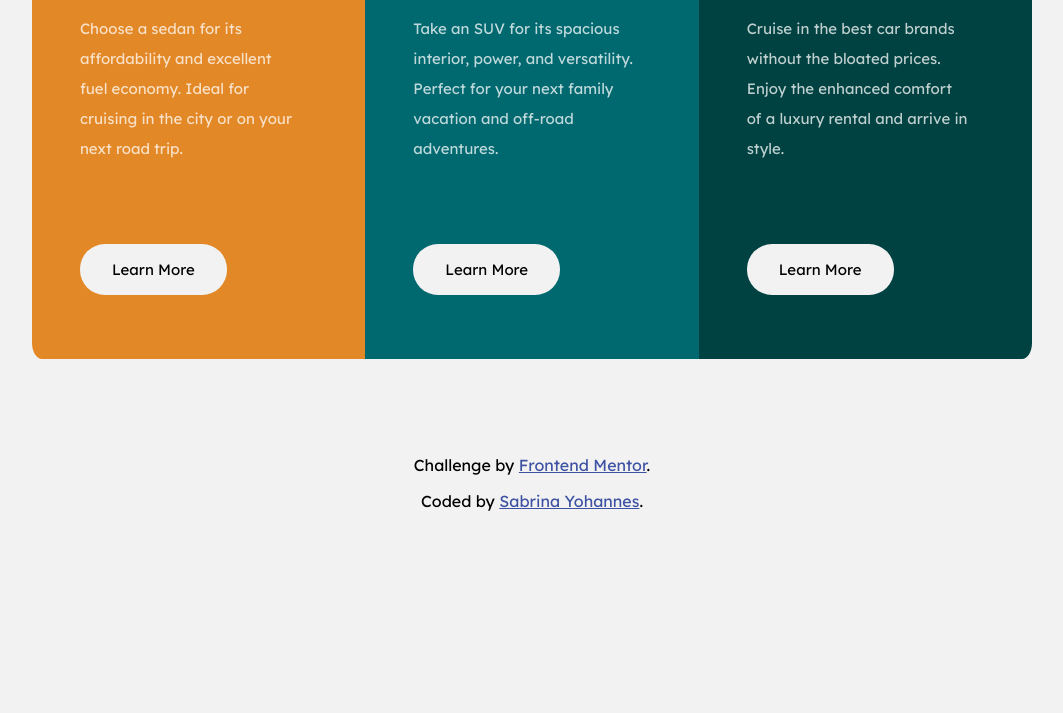
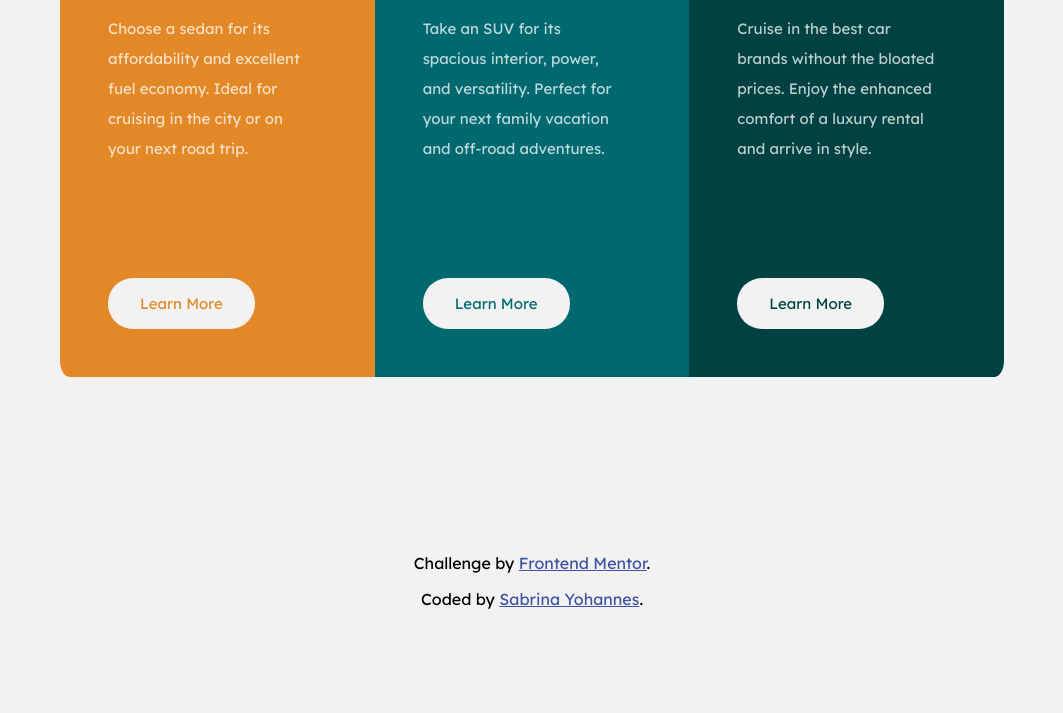
Before and after one commit to SabrinaY123/3-column-preview-card-component-main, a plain HTML site: page index.html in a window 1280 px wide. Shown: the part 269-982 px from the top of the page, without its empty margins (108-1171 px from the left). Before the commit the page ends 804 px from the top, so only its background shows below. Drawn offline with Linux system fonts and the light colour scheme.

Commit message:
Fixed: Responsiveness

```diff
--- a/css/responsive-styles.css
+++ b/css/responsive-styles.css
@@ -4,7 +4,7 @@
     }
 
     .col p {
-        margin-bottom: 2.5rem;
+        margin-bottom: 4rem;
     }
 
     .Sedan {
@@ -14,21 +14,37 @@
     .Luxury {
         border-radius: 0 0 3% 3%;
     }
+
+    .button {
+        font-size:17px;
+    }
 }
 
-@media (min-width:600px) and (max-width:1050px) {
+@media (min-width:600px) and (max-width:1100px) {
+    #container {
+        margin: 4rem;
+        grid-template-columns: repeat(auto-fill, minmax(250px,1fr));
+    }
     .Sedan {
         border-radius: 0;
     }
 
     .Luxury {
         border-radius: 0;
+        font-size: 12px;
+    }
+
+    .button {
+        padding: 0.7rem 1.4rem;
     }
 }
 
-@media (min-width:1200px) {
+@media (min-width:1280px) {
     #container {
-        margin:5rem 7rem;
-        grid-template-columns: repeat(auto-fill, minmax(300px,1fr));
+        margin:5rem 10rem;
+    }
+
+    footer {
+        margin: 5rem 10rem;
     }
 }
--- a/css/styles.css
+++ b/css/styles.css
@@ -17,7 +17,7 @@ body {
 }
 
 .col {
-    padding: 3rem 4rem 5rem 3rem;
+    padding: 3rem 4rem 4rem 3rem;
 }
 
 /* Card Body */
@@ -32,7 +32,8 @@ body {
     color:  hsla(0, 0%, 100%, 0.75);
     line-height: 2;
     font-size: 15px;
-    margin-bottom: 6rem;
+    margin-bottom: 10rem;
+    height: 120px;
 }
 
 .Sedan {
@@ -66,6 +67,18 @@ body {
     color: hsl(0, 0%, 95%)!important;
 }
 
+.Sedan .button {
+    color:hsl(31, 77%, 52%);
+}
+
+.SUV .button {
+    color:hsl(184, 100%, 22%);
+}
+
+.Luxury .button {
+    color: hsl(179, 100%, 13%);
+}
+
 /* Footer */
 .attribution {
     font-size: 16px;
```
